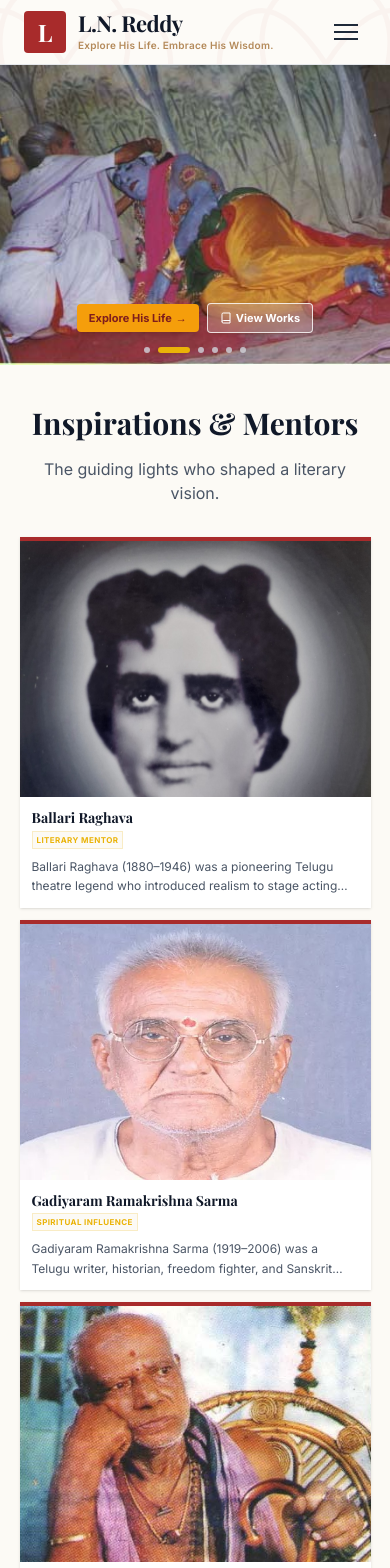
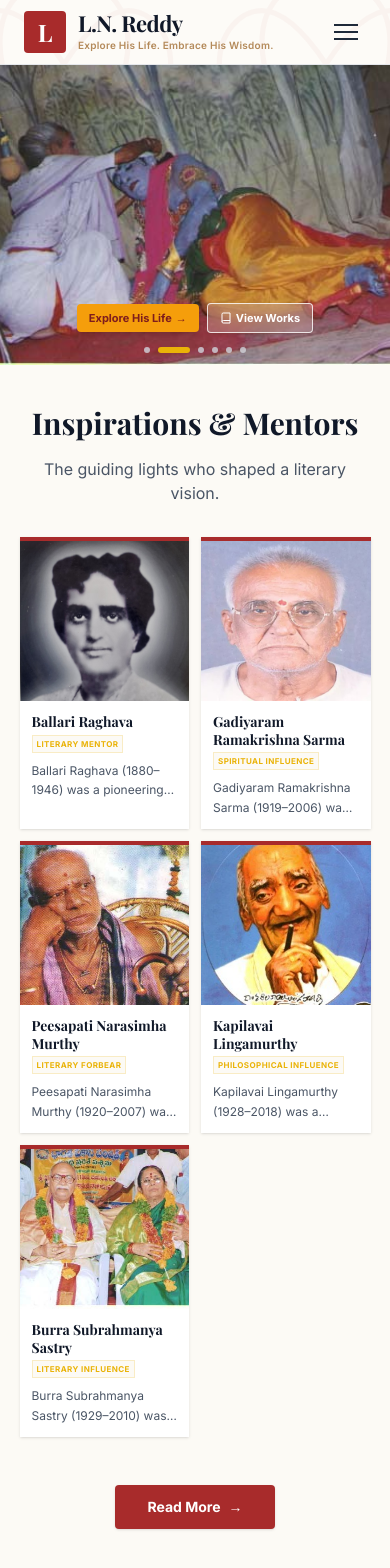
Before and after one commit to Balakrishna-ui/Literature, a Next.js app in the folder frontend/: page / in a window 390 px wide. Shown: the top 1568 px of the page. Built offline with nearby package versions, Linux system fonts and the light colour scheme; a web font is replaced by a local one.

Commit message:
Update InspirationsMentors to use 2 columns on mobile view

```diff
--- a/frontend/src/components/InspirationsMentors.tsx
+++ b/frontend/src/components/InspirationsMentors.tsx
@@ -51,7 +51,7 @@ export default function InspirationsMentors() {
           </p>
         </div>
 
-        <div className="grid grid-cols-1 md:grid-cols-3 lg:grid-cols-5 gap-3 md:gap-4 lg:gap-5 mb-12">
+        <div className="grid grid-cols-2 md:grid-cols-3 lg:grid-cols-5 gap-3 md:gap-4 lg:gap-5 mb-12">
           {mentors.map((mentor, index) => (
             <div
               key={index}
@@ -69,7 +69,7 @@ export default function InspirationsMentors() {
                 </p>
               </div>
 
-              <div className="w-full h-64 md:h-48 lg:h-48 bg-gray-100 relative">
+              <div className="w-full h-40 md:h-48 lg:h-48 bg-gray-100 relative">
                 <img
                   src={mentor.image}
                   alt={mentor.name}
```
